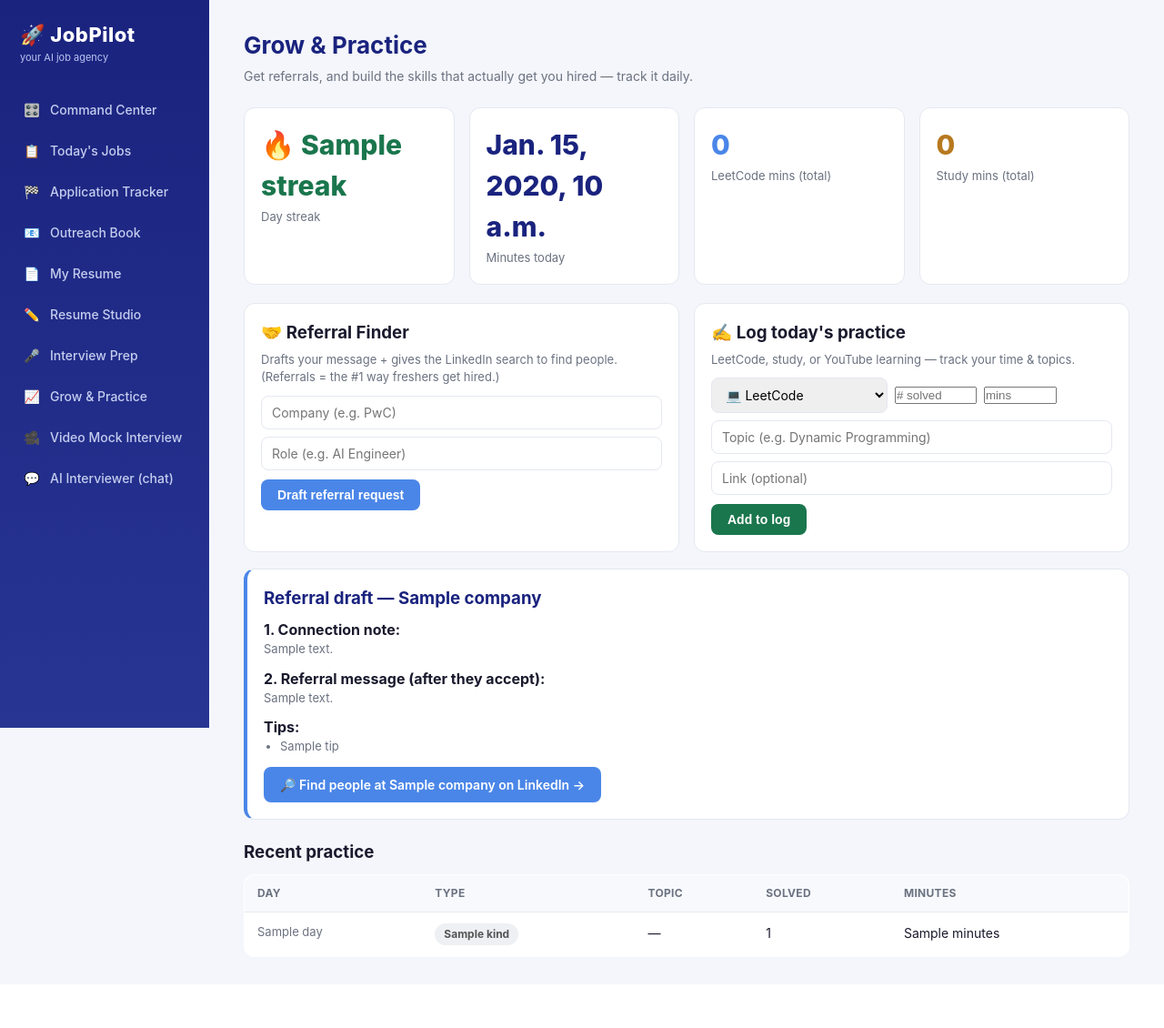
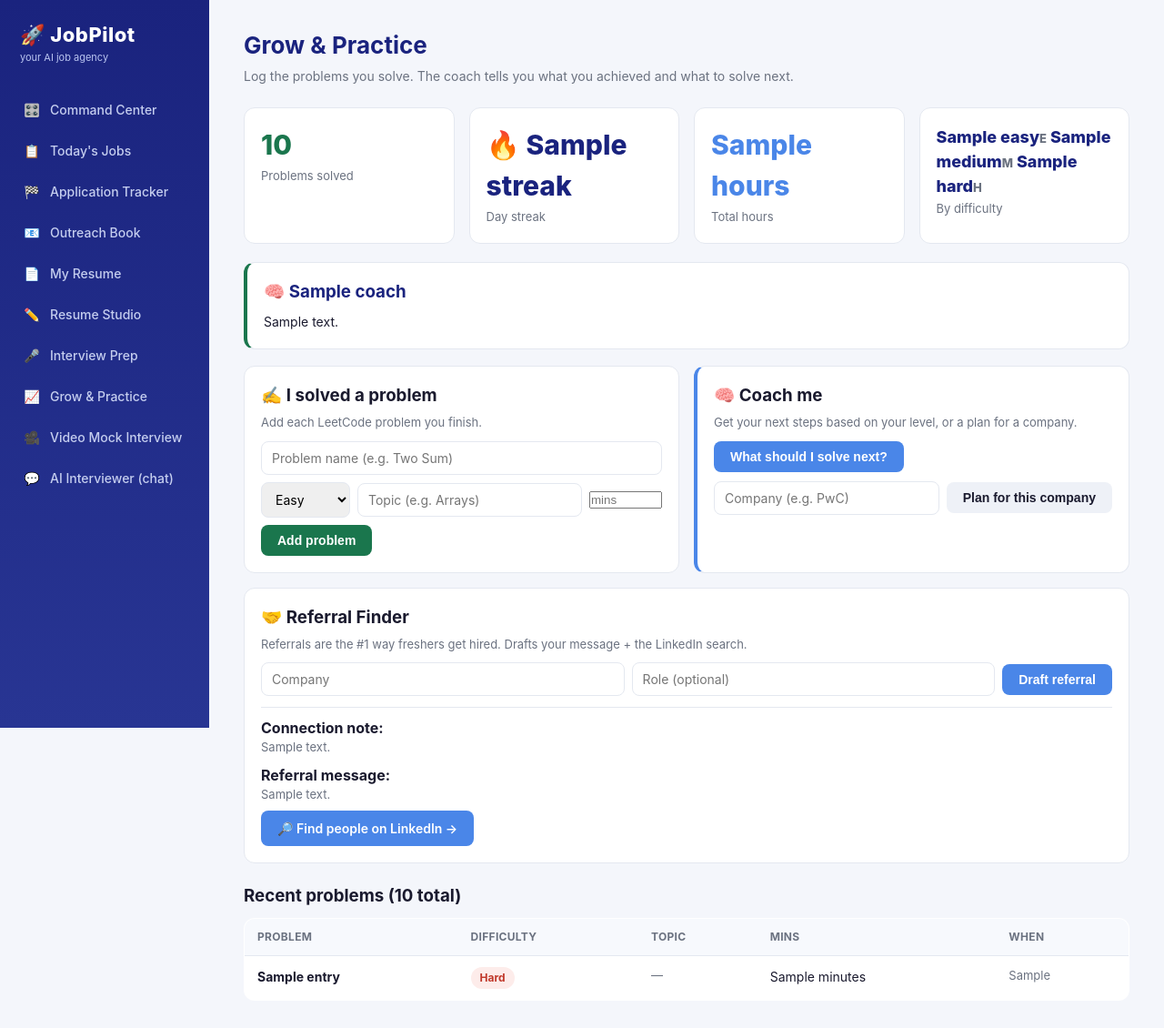
Before and after one commit to vasaviAnnapureddy/JobPilot, a Django app: template web/dashboard/templates/dashboard/grow.html in a window 1280 px wide. Shown: the whole page at 91% size. Before the commit the page ends 1039 px from the top, so only its background shows below. Run offline with Django 5.2, Linux system fonts and the light colour scheme; the template is opened without the code that fills it: most values are stand-ins (such as "Sample title", 1, 10 or a date in 2020).

Commit message:
LeetCode coach: log problems + AI tells you what to solve next
- core/practice.py: file-based log (no migration) — records problem name,
  difficulty, topic, minutes; summary with counts by difficulty, hours, streak
- agents/coding_coach.py: two modes — next_for_me() (guides by your level,
  starts Easy for beginners) and for_company() (company-specific plan)
- Grow page: log a problem, achievements dashboard, both coach buttons
- verified in browser: logging updates stats instantly (no DB needed)

Co-Authored-By: Claude Fable 5 <noreply@anthropic.com>

```diff
--- a/web/dashboard/templates/dashboard/grow.html
+++ b/web/dashboard/templates/dashboard/grow.html
@@ -2,85 +2,111 @@
 {% block title %}Grow & Practice{% endblock %}
 {% block body %}
 <h1>Grow &amp; Practice</h1>
-<p class="sub">Get referrals, and build the skills that actually get you hired — track it daily.</p>
+<p class="sub">Log the problems you solve. The coach tells you what you achieved and what to solve next.</p>
 
-<!-- Practice streak stats -->
+<!-- Achievements -->
 <div class="grid g4" style="margin-bottom:20px">
-  <div class="card stat"><div class="n" style="color:var(--green)">🔥 {{ streak }}</div><div class="l">Day streak</div></div>
-  <div class="card stat"><div class="n">{{ today_min }}</div><div class="l">Minutes today</div></div>
-  <div class="card stat"><div class="n" style="color:var(--blue)">{{ totals.leetcode|default:0 }}</div><div class="l">LeetCode mins (total)</div></div>
-  <div class="card stat"><div class="n" style="color:var(--amber)">{{ totals.study|default:0 }}</div><div class="l">Study mins (total)</div></div>
+  <div class="card stat"><div class="n" style="color:var(--green)">{{ s.total }}</div><div class="l">Problems solved</div></div>
+  <div class="card stat"><div class="n">🔥 {{ s.streak }}</div><div class="l">Day streak</div></div>
+  <div class="card stat"><div class="n" style="color:var(--blue)">{{ s.hours }}</div><div class="l">Total hours</div></div>
+  <div class="card stat">
+    <div class="n" style="font-size:18px">{{ s.easy }}<span class="muted" style="font-size:13px">E</span>
+      {{ s.medium }}<span class="muted" style="font-size:13px">M</span>
+      {{ s.hard }}<span class="muted" style="font-size:13px">H</span></div>
+    <div class="l">By difficulty</div>
+  </div>
 </div>
 
+{% if coach %}
+  <div class="card" style="border-left:4px solid var(--green);margin-bottom:18px">
+    <h3 style="color:var(--navy)">🧠 {{ coach.title }}</h3>
+    <div style="white-space:pre-wrap;font-size:14px;line-height:1.6;margin-top:8px">{{ coach.text }}</div>
+  </div>
+{% endif %}
+
 <div class="grid g2">
-  <!-- Referral finder -->
+  <!-- Log a solved problem -->
   <div class="card">
-    <h3 style="margin-bottom:6px">🤝 Referral Finder</h3>
-    <p class="muted" style="margin-bottom:10px">Drafts your message + gives the LinkedIn search to find people. (Referrals = the #1 way freshers get hired.)</p>
+    <h3 style="margin-bottom:6px">✍️ I solved a problem</h3>
+    <p class="muted" style="margin-bottom:10px">Add each LeetCode problem you finish.</p>
     <form method="post">
       {% csrf_token %}
-      <input type="hidden" name="action" value="referral">
-      <input type="text" name="company" placeholder="Company (e.g. PwC)" style="margin-bottom:8px" required>
-      <input type="text" name="role" placeholder="Role (e.g. AI Engineer)" style="margin-bottom:10px">
-      <button class="btn primary">Draft referral request</button>
+      <input type="hidden" name="action" value="log">
+      <input type="hidden" name="kind" value="leetcode">
+      <input type="text" name="name" placeholder="Problem name (e.g. Two Sum)" style="margin-bottom:8px" required>
+      <div class="row-flex" style="margin-bottom:8px">
+        <select name="difficulty" style="width:auto">
+          <option>Easy</option><option>Medium</option><option>Hard</option>
+        </select>
+        <input type="text" name="topic" placeholder="Topic (e.g. Arrays)" style="flex:1">
+        <input type="number" name="minutes" placeholder="mins" style="width:80px">
+      </div>
+      <button class="btn green">Add problem</button>
     </form>
   </div>
 
-  <!-- Log practice -->
-  <div class="card">
-    <h3 style="margin-bottom:6px">✍️ Log today's practice</h3>
-    <p class="muted" style="margin-bottom:10px">LeetCode, study, or YouTube learning — track your time & topics.</p>
+  <!-- The coach -->
+  <div class="card" style="border-left:4px solid var(--blue)">
+    <h3 style="margin-bottom:6px">🧠 Coach me</h3>
+    <p class="muted" style="margin-bottom:10px">Get your next steps based on your level, or a plan for a company.</p>
+    <form method="post" style="margin-bottom:10px">
+      {% csrf_token %}
+      <input type="hidden" name="action" value="coach_me">
+      <button class="btn primary">What should I solve next?</button>
+    </form>
     <form method="post">
       {% csrf_token %}
-      <input type="hidden" name="action" value="log">
-      <div class="row-flex" style="margin-bottom:8px">
-        <select name="kind" style="width:auto">
-          <option value="leetcode">💻 LeetCode</option>
-          <option value="study">📚 Study (AI/DS/Stats)</option>
-          <option value="youtube">▶️ YouTube learning</option>
-          <option value="project">🛠️ Project</option>
-        </select>
-        <input type="number" name="count" placeholder="# solved" style="width:90px">
-        <input type="number" name="minutes" placeholder="mins" style="width:80px" required>
+      <input type="hidden" name="action" value="coach_company">
+      <div class="row-flex">
+        <input type="text" name="company" placeholder="Company (e.g. PwC)" style="flex:1" required>
+        <button class="btn ghost">Plan for this company</button>
       </div>
-      <input type="text" name="topic" placeholder="Topic (e.g. Dynamic Programming)" style="margin-bottom:8px">
-      <input type="text" name="link" placeholder="Link (optional)" style="margin-bottom:10px">
-      <button class="btn green">Add to log</button>
     </form>
   </div>
 </div>
 
-{% if referral %}
-  <div class="card" style="margin-top:18px;border-left:4px solid var(--blue)">
-    <h3 style="color:var(--navy)">Referral draft — {{ referral.company }}</h3>
-    {% if referral.error %}<p class="muted">{{ referral.error }}</p>{% else %}
-    <p style="margin-top:8px"><strong>1. Connection note:</strong></p>
-    <div class="muted" style="white-space:pre-wrap">{{ referral.connect_note }}</div>
-    <p style="margin-top:10px"><strong>2. Referral message (after they accept):</strong></p>
-    <div class="muted" style="white-space:pre-wrap">{{ referral.referral_message }}</div>
-    {% if referral.tips %}<p style="margin-top:10px"><strong>Tips:</strong></p>
-      <ul style="margin-left:18px" class="muted">{% for t in referral.tips %}<li>{{ t }}</li>{% endfor %}</ul>{% endif %}
-    <p style="margin-top:12px"><a href="{{ referral.search_url }}" target="_blank" class="btn primary">🔎 Find people at {{ referral.company }} on LinkedIn →</a></p>
-    {% endif %}
-  </div>
-{% endif %}
+<!-- Referral finder (kept) -->
+<div class="card" style="margin-top:16px">
+  <h3 style="margin-bottom:6px">🤝 Referral Finder</h3>
+  <p class="muted" style="margin-bottom:10px">Referrals are the #1 way freshers get hired. Drafts your message + the LinkedIn search.</p>
+  <form method="post">
+    {% csrf_token %}
+    <input type="hidden" name="action" value="referral">
+    <div class="row-flex">
+      <input type="text" name="company" placeholder="Company" style="flex:1" required>
+      <input type="text" name="role" placeholder="Role (optional)" style="flex:1">
+      <button class="btn primary">Draft referral</button>
+    </div>
+  </form>
+  {% if referral and not referral.error %}
+    <div style="margin-top:12px;border-top:1px solid var(--line);padding-top:10px">
+      <strong>Connection note:</strong><div class="muted" style="white-space:pre-wrap">{{ referral.connect_note }}</div>
+      <strong style="display:block;margin-top:8px">Referral message:</strong><div class="muted" style="white-space:pre-wrap">{{ referral.referral_message }}</div>
+      <a href="{{ referral.search_url }}" target="_blank" class="btn primary" style="margin-top:8px">🔎 Find people on LinkedIn →</a>
+    </div>
+  {% endif %}
+</div>
 
-<!-- Recent practice -->
-<h3 style="margin:22px 0 10px">Recent practice</h3>
+<!-- Recent problems -->
+<h3 style="margin:22px 0 10px">Recent problems ({{ s.total }} total)</h3>
 <table>
-  <thead><tr><th>Day</th><th>Type</th><th>Topic</th><th>Solved</th><th>Minutes</th></tr></thead>
+  <thead><tr><th>Problem</th><th>Difficulty</th><th>Topic</th><th>Mins</th><th>When</th></tr></thead>
   <tbody>
   {% for e in entries %}
     <tr>
-      <td class="muted">{{ e.day }}</td>
-      <td><span class="pill grey">{{ e.kind }}</span></td>
-      <td>{{ e.topic|default:'—' }}</td>
-      <td>{{ e.count|default:0 }}</td>
-      <td>{{ e.minutes|default:0 }}</td>
+      <td><strong>{{ e.name|default:'—' }}</strong></td>
+      <td>
+        {% if e.difficulty == 'Easy' %}<span class="pill a">Easy</span>
+        {% elif e.difficulty == 'Medium' %}<span class="pill warn">Medium</span>
+        {% else %}<span class="pill red">Hard</span>{% endif %}
+      </td>
+      <td class="muted">{{ e.topic|default:'—' }}</td>
+      <td>{{ e.minutes }}</td>
+      <td class="muted">{{ e.ts }}</td>
     </tr>
   {% empty %}
     <tr><td colspan="5" class="muted" style="text-align:center;padding:24px">
-      No practice logged yet. Log your first LeetCode session above — small daily reps beat cramming.</td></tr>
+      No problems logged yet. Solve one on LeetCode, add it above, then click "What should I solve next?"</td></tr>
   {% endfor %}
   </tbody>
 </table>
```
Also changed, not shown: agents/coding_coach.py (added, +59 -0 lines), core/practice.py (added, +83 -0 lines), web/dashboard/views.py (+20 -44 lines).
